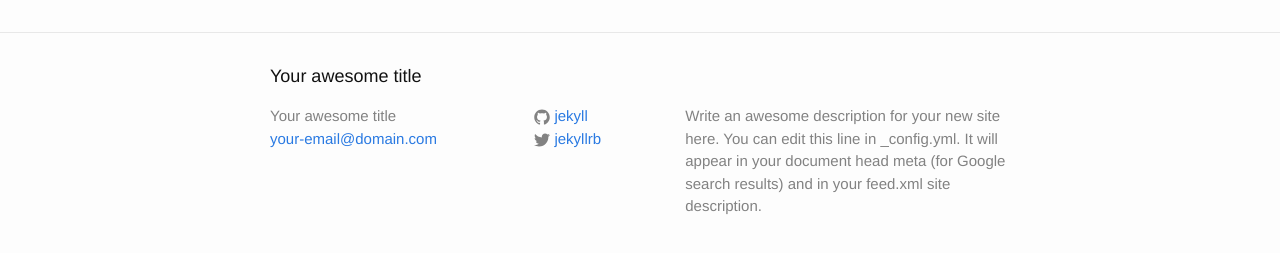
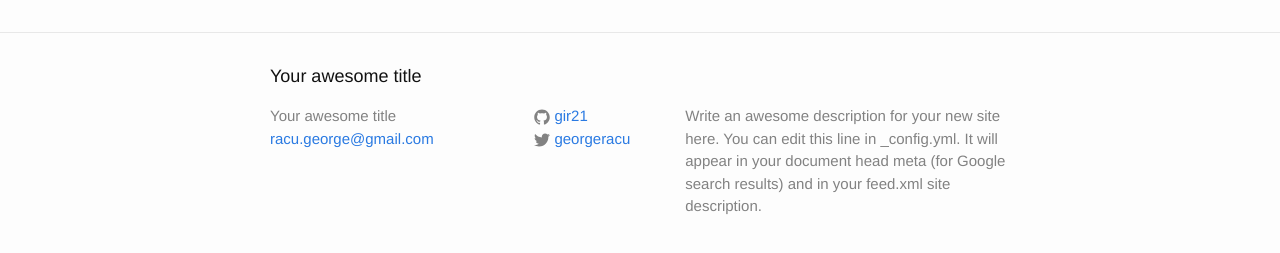
Before and after one commit to georgeracu/georgeracu.github.com, a Jekyll site: the page built from index.html, in a window 1280 px wide. Shown: the part 264-517 px from the top of the page. Built offline with Jekyll 4.4.1, drawn with Linux system fonts in a browser that asks for light colours.

Commit message:
Changed default values.

```diff
--- a/_config.yml
+++ b/_config.yml
@@ -1,14 +1,14 @@
 # Site settings
 title: Your awesome title
-email: your-email@domain.com
+email: racu.george@gmail.com
 description: > # this means to ignore newlines until "baseurl:"
   Write an awesome description for your new site here. You can edit this
   line in _config.yml. It will appear in your document head meta (for
   Google search results) and in your feed.xml site description.
 baseurl: "" # the subpath of your site, e.g. /blog/
 url: "http://yourdomain.com" # the base hostname & protocol for your site
-twitter_username: jekyllrb
-github_username:  jekyll
+twitter_username: georgeracu
+github_username:  gir21
 
 # Build settings
 markdown: kramdown
```
